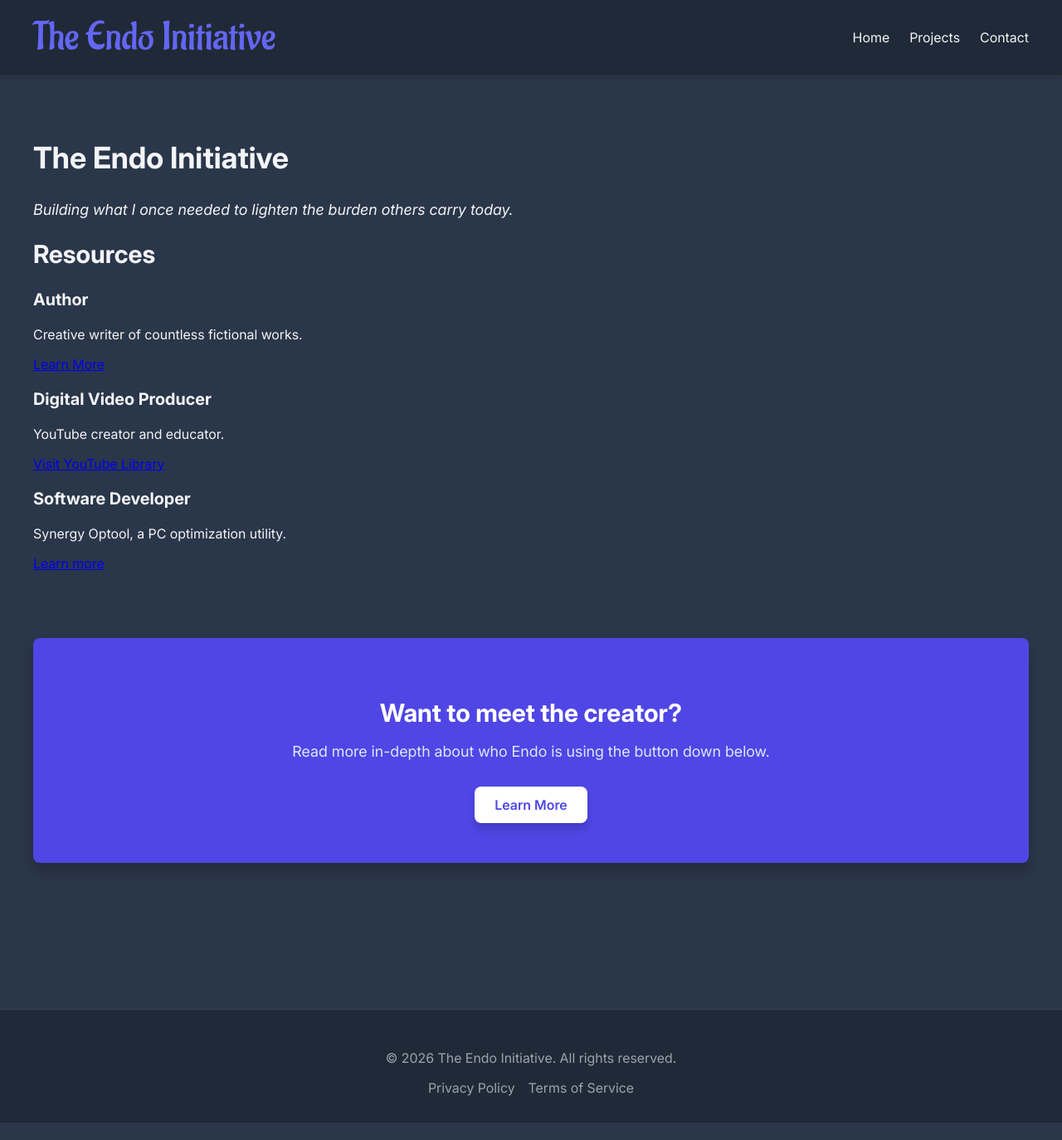
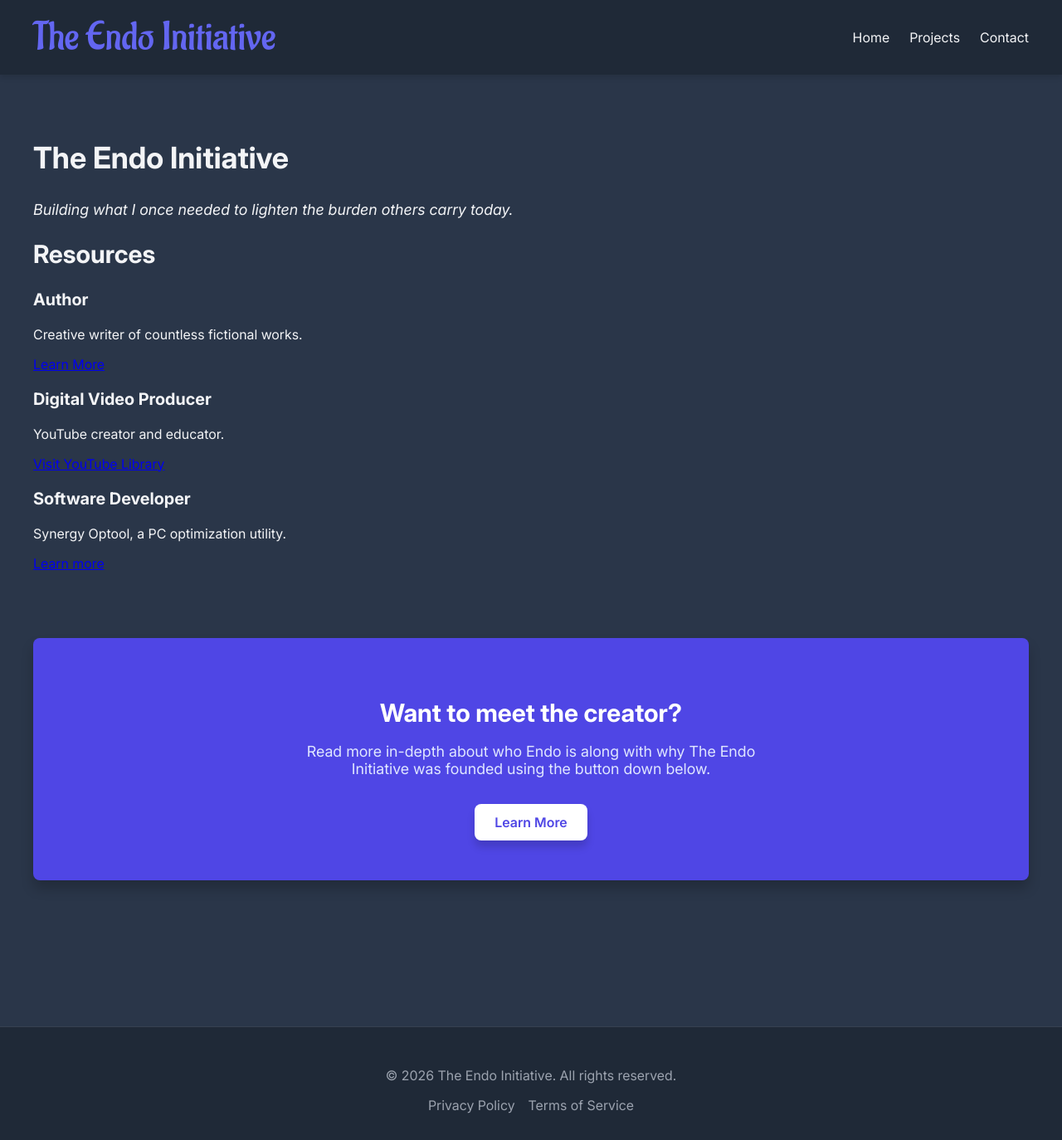
Before and after one commit to Endo-Kazuki/EndoInitiative, a Jekyll site: the page built from index.html, in a window 1280 px wide and 1374 px high. Shown: the whole window at 83% size. Built offline with Jekyll 4.4.1, drawn with Linux system fonts in a browser that asks for light colours.

Commit message:
Update index.html

```diff
--- a/index.html
+++ b/index.html
@@ -9,10 +9,10 @@
     <h2>Want to meet the creator?</h2>
 
     <p>
-        Read more in-depth about who Endo is using the button down below.
+        Read more in-depth about who Endo is along with why The Endo Initiative was founded using the button down below.
     </p>
 
-    <a href="/history" class="learn-more-btn">
+    <a href="/founding" class="learn-more-btn">
         Learn More
     </a>
 </section>
```
